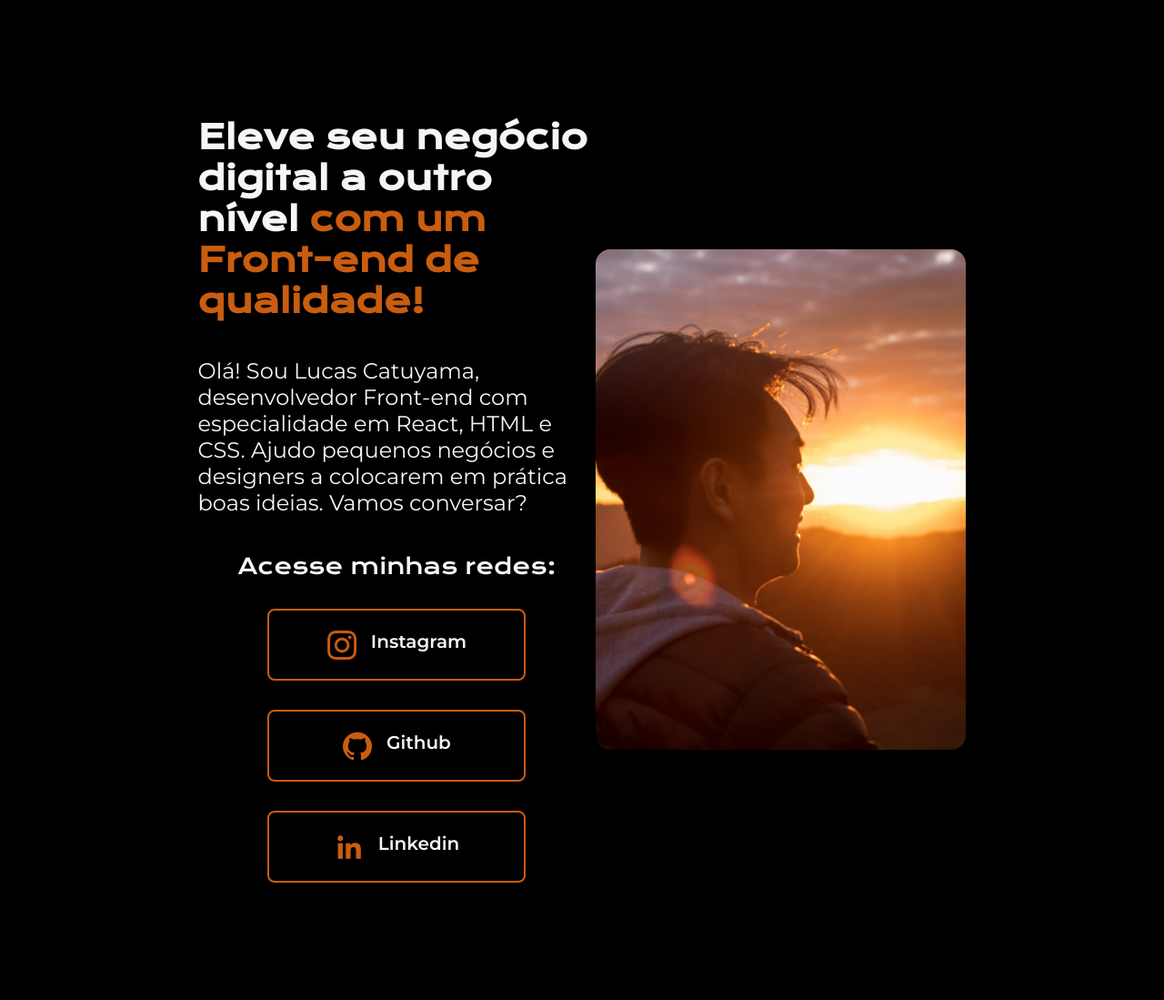
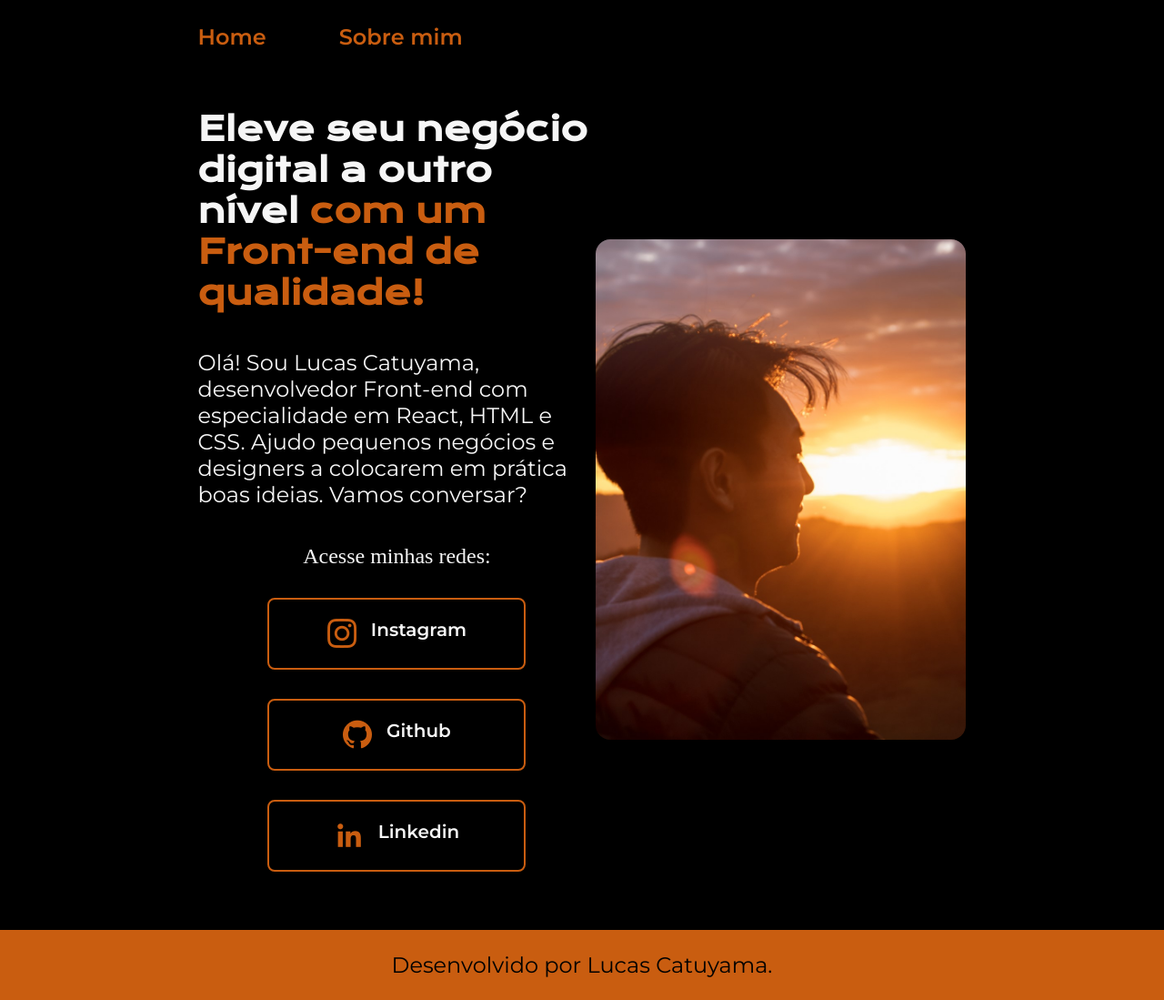
Before and after one commit to LucasCatuyama/Alura-my-portfolio-page-from-scratch, a plain HTML site: page index.html in a window 1280 px wide. Shown: the whole page at 91% size. Before the commit the page ends 970 px from the top, so only its background shows below. Drawn offline with nearby package versions, Linux system fonts and the light colour scheme.

Commit message:
Criação da página Home e Sobre mim, inserção de variáveis no projeto

```diff
--- a/my first page.html
+++ b/index.html
@@ -3,11 +3,16 @@
 <head>
     <meta charset="UTF-8">
     <meta name="viewport" content="width=device-width, initial-scale=1.0">
-    <link rel="stylesheet" href="style.css">
+    <link rel="stylesheet" href="./styles/style.css">
     <title>My first page</title>
 </head>
 <body>
-    <header></header>
+    <header class="cabecalho">
+        <nav class="cabecalho__menu">
+            <a class="cabecalho__menu__link" href="./index.html">Home</a>
+            <a class="cabecalho__menu__link" href="./about.html">Sobre mim</a>
+        </nav>
+    </header>
     <main class="apresentacao">
         <section class="apresentacao__conteudo"> <!--Quando for colocar uma classe no elemento filho, colocar o nome do pai__XXXXXXX-->
             <h1 class="apresentacao__conteudo__titulo">Eleve seu negócio digital a outro nível <strong class="titulo-destaque">com um Front-end de qualidade!</strong></h1>
@@ -22,6 +27,8 @@
         </section>
         <img class="apresentacao__foto-do-perfil" src="./assets/perfil.jpeg" alt="Foto do Lucas">
     </main>
-    <footer></footer>
+    <footer class="rodape">
+        <p>Desenvolvido por Lucas Catuyama.</p>
+    </footer>
 </body>
 </html>
--- a/style.css
+++ b/styles/style.css
@@ -1,4 +1,14 @@
 @import url('https://fonts.googleapis.com/css2?family=Krona+One&family=Montserrat:wght@400;600&display=swap');
+
+:root {
+    --cor-primaria: #000000;
+    --cor-segundaria: #F6F6F6;
+    --cor-terciaria: #c95d10;
+    --cor-hover: #272727;
+
+    --fonte-primaria: 'Krona One', sans-serif;
+    --fonte-secudaria: 'Montserrat', sans-serif;
+}
 
 *{
     margin: 0;
@@ -6,24 +16,38 @@
 }
 
 body {
-    /*vh significa view port height*/
-    height: 100vh;
     box-sizing: border-box;
-    background-color: #000000;
-    color: #F6F6F6;
+    background-color: var(--cor-primaria);
+    color: var(--cor-segundaria);
 }
 
-.titulo-destaque {
-    color: #c95d10;
+.cabecalho{
+    padding: 2% 0 0 17%
+}
+
+.cabecalho__menu{
+    display: flex;
+    gap: 80px;
+}
+
+.cabecalho__menu__link{
+    font-family: var(--fonte-secudaria);
+    font-weight: 600;
+    font-size: 24px;
+    color: var(--cor-terciaria);
+    text-decoration: none;
 }
 
 .apresentacao {
-    margin: 10% 17%;
+    padding: 5% 17%;
     display: flex;
     align-items: center;
     justify-content: space-between;
 }
 
+.titulo-destaque {
+    color: var(--cor-terciaria);
+}
 .apresentacao__conteudo {
     width: 700px;
     display: flex;
@@ -33,13 +57,13 @@ body {
 
 .apresentacao__conteudo__titulo{
     font-size: 36px;
-    font-family: 'Krona One', sans-serif;
+    font-family: var(--fonte-primaria);
 }
 
 .apresentacao__conteudo__texto{
     font-size: 24px;
     font-weight: 400;
-    font-family: 'Montserrat', sans-serif;
+    font-family: var(--fonte-secudaria);
 }
 
 .apresentacao__foto-do-perfil{
@@ -59,7 +83,7 @@ body {
 }
 
 .apresentacao__links__subtitulo{
-    font-family: 'Krona One', sans-serif;
+    font-family: var(--fonte-);
     font-weight: 400;
     font-size: 24px;
 }
@@ -70,16 +94,27 @@ body {
     border-radius: 8px;
     font-size: 20px;
     font-weight: 600;
-    padding: 21.5px 0px; /*sempre o primeiro valor é o vertical e o segundo é horizontal*/
+    padding: 21.5px 0px;
     text-decoration: none;
-    color: #F6F6F6;
-    font-family: 'Montserrat', sans-serif;
-    border: 2px solid #c95d10;
+    color: var(--cor-segundaria);
+    font-family: var(--fonte-secudaria);
+    border: 2px solid var(--cor-terciaria);
     display: flex;
     justify-content: center;
     gap: 16px;
 }
 
 .apresentacao__links__link:hover {
-    background-color: #272727;
+    background-color: var(--cor-hover);
 }
+
+.rodape {
+    color: var(--cor-primaria);
+    background-color: var(--cor-terciaria);
+    padding: 24px;
+    text-align: center;
+    font-size: 24px;
+    font-family: var(--fonte-secudaria);
+    font-weight: 400;
+
+}
```
Also changed, not shown: about.html (added, +28 -0 lines).
